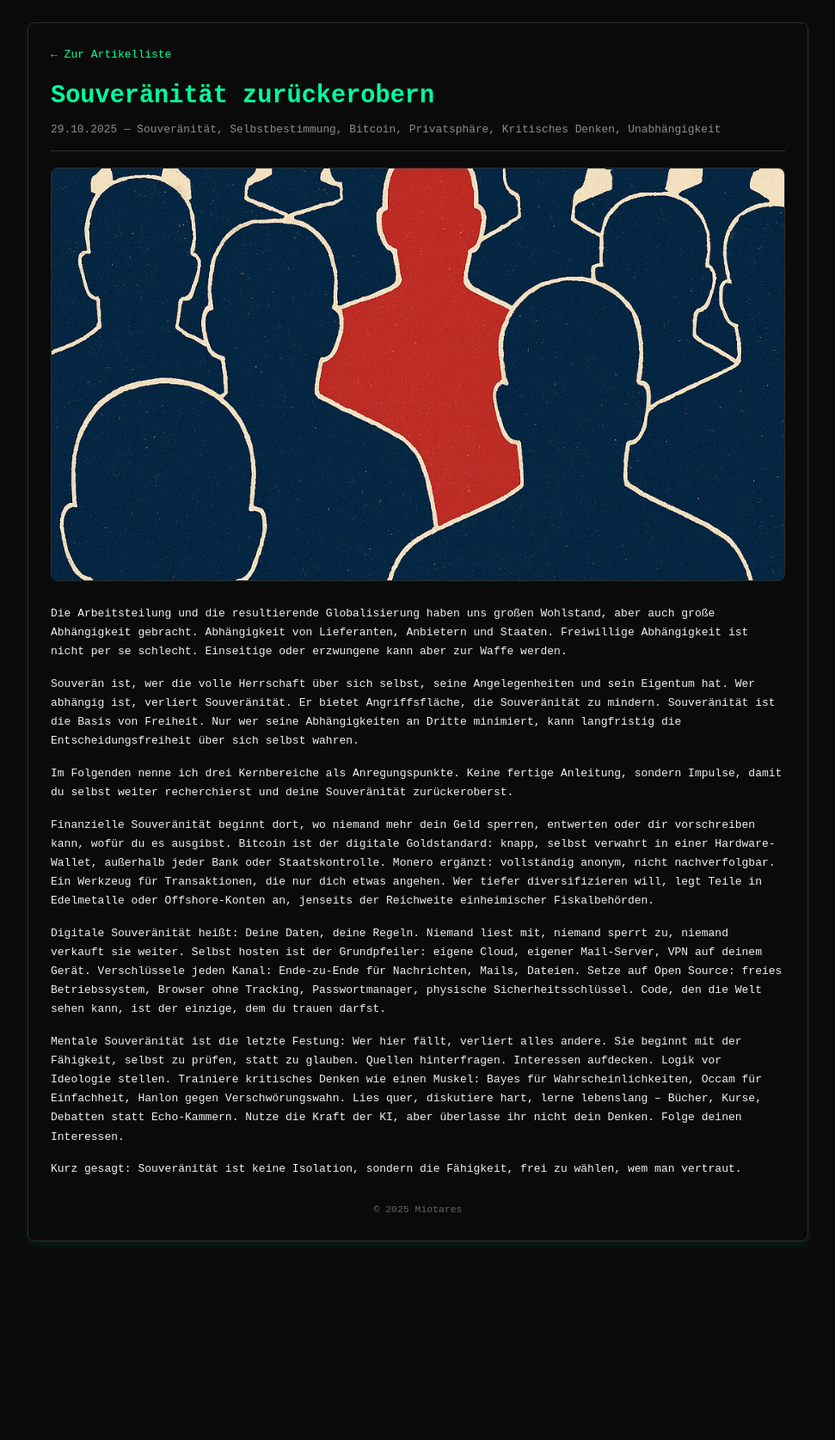
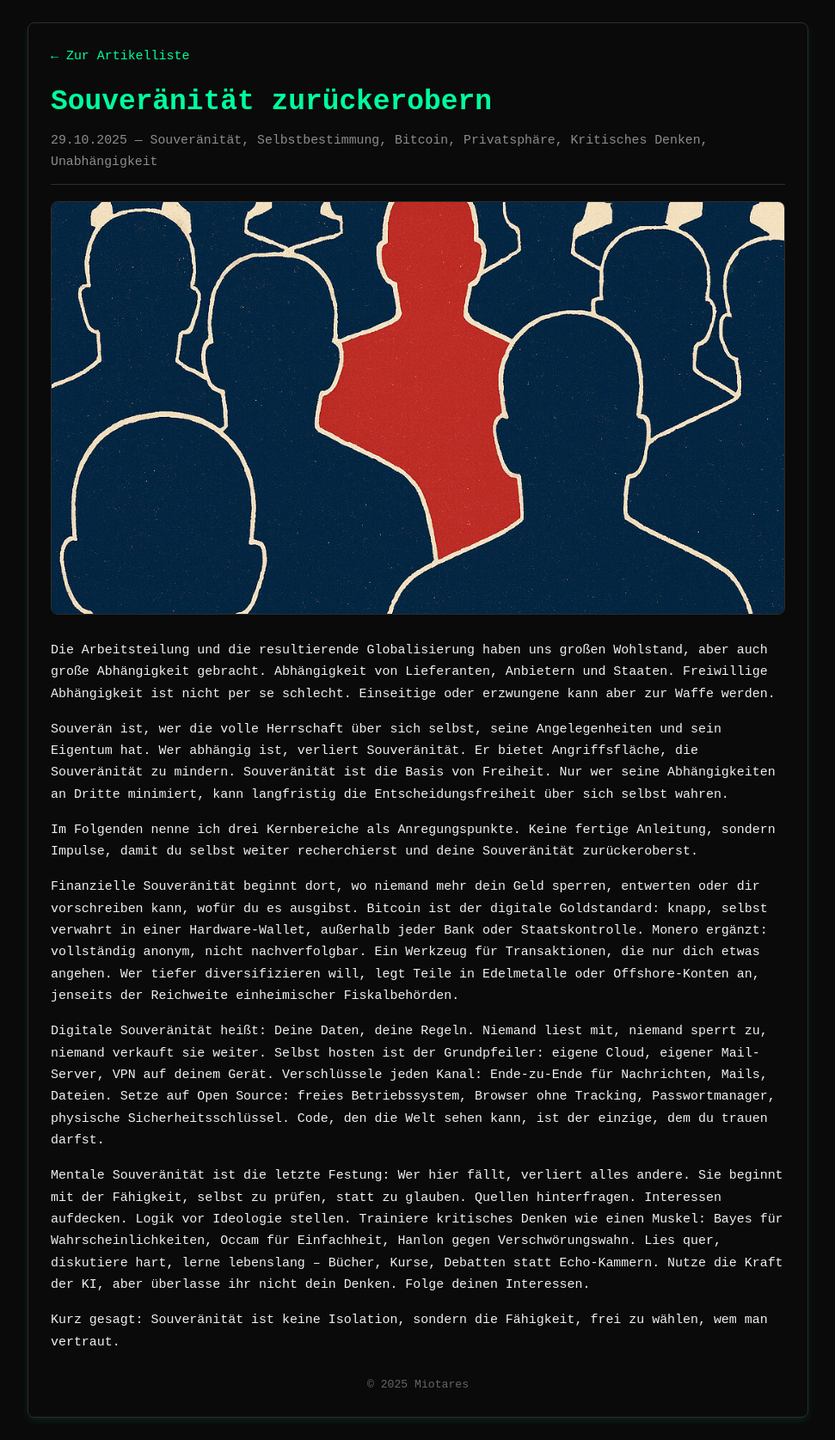
Before and after one commit to Miotares/miotares, a Jekyll site: the page built from _posts/2025-10-29-Souveränität zurückerobern.md, in a window 1280 px wide. Shown: the whole page at 86% size, without its empty margins (154-1125 px from the left). Built offline with Jekyll 4.4.1, drawn with Linux system fonts in a browser that asks for light colours; before the commit the page ends 1470 px from its top, so only the background shows below that.

Commit message:
Artikel-Schriftgröße um 15% erhöht und Startseite-Typografie verbessert

```diff
--- a/_layouts/post.html
+++ b/_layouts/post.html
@@ -32,11 +32,11 @@
     <style>
         :root { --bg-color:#0a0a0a; --text-color:#f0f0f0; --accent-color:#00ff9d; --secondary-color:#2d2d2d; --hover-color:#00cc7a; }
         * { margin:0; padding:0; box-sizing:border-box; font-family:monospace; }
-        body { background-color:var(--bg-color); color:var(--text-color); line-height:1.7; padding:2rem; max-width:960px; margin:0 auto; min-height:100vh; display:flex; flex-direction:column; }
+        body { background-color:var(--bg-color); color:var(--text-color); font-size:1.15rem; line-height:1.7; padding:2rem; max-width:960px; margin:0 auto; min-height:100vh; display:flex; flex-direction:column; }
         .container { border:1px solid var(--secondary-color); border-radius:8px; padding:2rem; box-shadow:0 4px 8px rgba(0,255,157,0.1); }
         header { margin-bottom:1.5rem; border-bottom:1px solid var(--secondary-color); padding-bottom:1rem; }
-        h1 { color:var(--accent-color); font-size:2.2rem; margin-bottom:0.25rem; }
-        .meta { color:#8d8d8d; font-size:0.99rem; }
+        h1 { color:var(--accent-color); font-size:2.53rem; margin-bottom:0.25rem; }
+        .meta { color:#8d8d8d; font-size:1.14rem; }
         .content { margin-top:1.5rem; }
         .content p { margin-bottom:1.2rem; text-align:left; }
         ::selection { background-color:var(--accent-color); color:var(--bg-color); }
@@ -53,8 +53,8 @@
         nav { margin-bottom:1rem; }
         .back { text-decoration:none; color:var(--accent-color); }
         .thumbnail { width:100%; aspect-ratio:16/9; object-fit:cover; border-radius:8px; margin-bottom:1.5rem; border:1px solid var(--secondary-color); }
-        footer { margin-top:2rem; text-align:center; font-size:0.88rem; color:#666; }
-        @media (max-width: 600px) { body{ padding:1rem; } .container{ padding:1rem; } h1{ font-size:1.76rem; } }
+        footer { margin-top:2rem; text-align:center; font-size:1.01rem; color:#666; }
+        @media (max-width: 600px) { body{ padding:1rem; } .container{ padding:1rem; } h1{ font-size:2.02rem; } }
     </style>
 </head>
 <body>
--- a/index.html
+++ b/index.html
@@ -132,7 +132,6 @@
             padding: 0.5rem 1rem;
             border-radius: 4px;
             transition: all 0.3s ease;
-            font-weight: bold;
         }
 
         .project-link, .article-link {
@@ -148,6 +147,8 @@
 
         .project-link .description {
             color: #8d8d8d;
+            font-weight: normal;
+            font-size: 1rem;
         }
 
         .contact-link {
@@ -200,6 +201,8 @@
             display: flex;
             align-items: center;
             gap: 8px;
+            font-size: 1.15rem;
+            font-weight: bold;
         }
 
         .project-logo {
```
